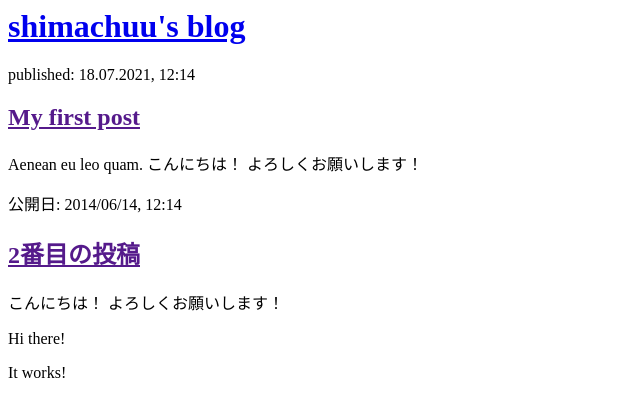
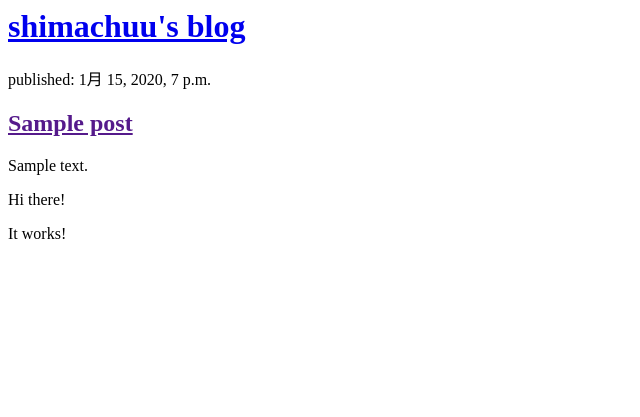
Before and after one commit to shimachuu/my-first-blog, a Django app: page / in a window 1280 px wide. Shown: the top 417 px of the page, without its empty margins (0-640 px from the left). Run offline with Django 3.2, Linux system fonts and the light colour scheme; tables that the repository leaves empty hold one stand-in row (values such as "Sample post").

Commit message:
HTMLにDjango ORM のクエリセットを動的に代入

```diff
--- a/blog/templates/blog/post_list.html
+++ b/blog/templates/blog/post_list.html
@@ -7,17 +7,15 @@
             <h1><a href="/">shimachuu's blog</a></h1>
         </div>
 
-        <div>
-            <p>published: 18.07.2021, 12:14</p>
-            <h2><a href="">My first post</a></h2>
-            <p>Aenean eu leo quam. こんにちは！ よろしくお願いします！ </p>
-        </div>
+        {% for post in posts %}
+            <div>
+                <p>published: {{post.published_date}}</p>
+                <h2><a href="">{{post.title}}</a></h2>
+                <p>{{post.text|linebreaksbr}}</p>
+            </div>
 
-        <div>
-            <p>公開日: 2014/06/14, 12:14</p>
-            <h2><a href="">2番目の投稿</a></h2>
-            <p> こんにちは！ よろしくお願いします！ </p>
-        </div>
+        {% endfor %}
+
         <p>Hi there!</p>
         <p>It works!</p>
     </body>
--- a/blog/views.py
+++ b/blog/views.py
@@ -1,6 +1,8 @@
 from django.shortcuts import render
-
-# Create your views here.
+from django.utils import timezone
+from .models import Post
 
 def post_list(request):
-    return render(request, 'blog/post_list.html', {})
+    posts = Post.objects.filter(published_date__lte=timezone.now()).order_by('published_date')
+    #リクエストというのは、インターネットを介してユーザから受け取った全ての情報が詰まったものです
+    return render(request, 'blog/post_list.html', {'posts':posts})
```
